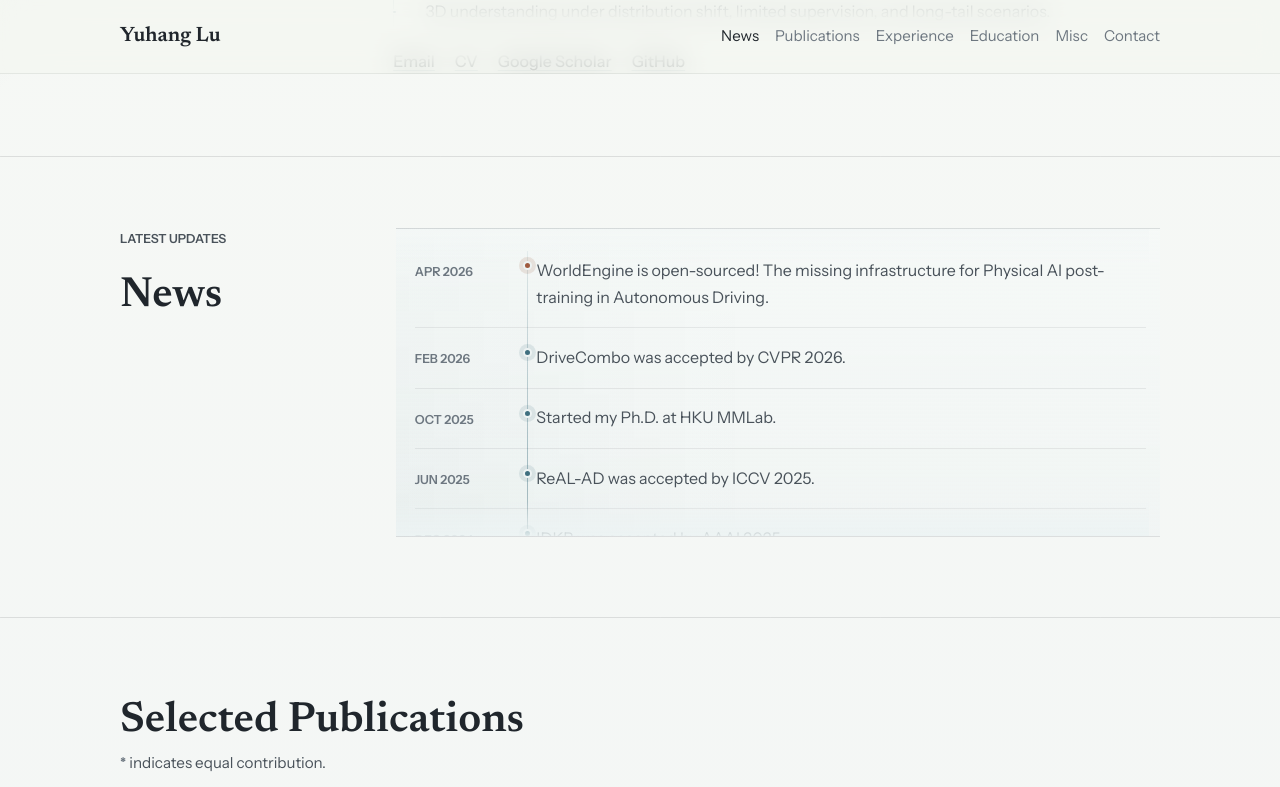
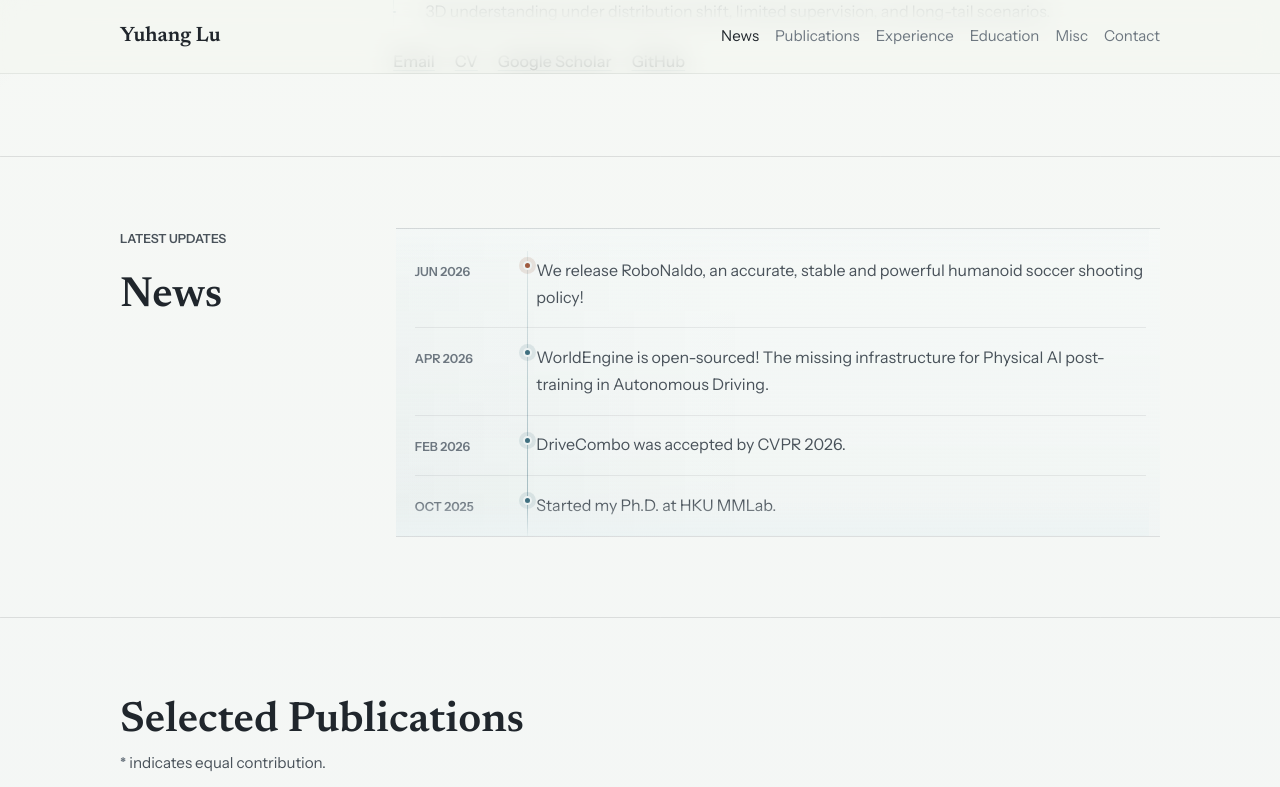
Before and after one commit to yuhanglu2000/yuhanglu2000.github.io, a Jekyll site: the page built from index.html, in a window 1280 px wide and 1400 px high, scrolled down 574 px. Shown: the top 787 px of the window. Built offline with Jekyll 4.4.1, drawn with Linux system fonts in a browser that asks for light colours; grey boxes are pictures that could not be loaded.

```diff
--- a/_data/home.yml
+++ b/_data/home.yml
@@ -15,6 +15,8 @@ hero:
     - 3D understanding under distribution shift, limited supervision, and long-tail scenarios.
   portrait: /images/profile_photo.jpg
 news:
+  - date: Jun 2026
+    text: We release RoboNaldo, an accurate, stable and powerful humanoid soccer shooting policy!
   - date: Apr 2026
     text: WorldEngine is open-sourced! The missing infrastructure for Physical AI post-training in Autonomous Driving.
   - date: Feb 2026
```
Also changed, not shown: _data/publications.yml (+9 -1 lines).
